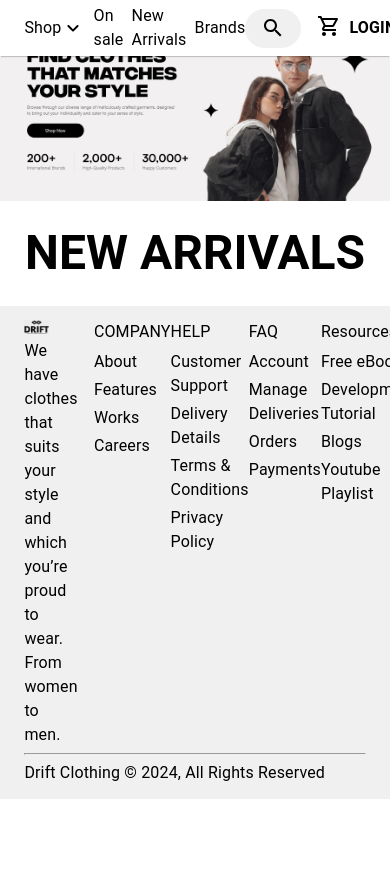
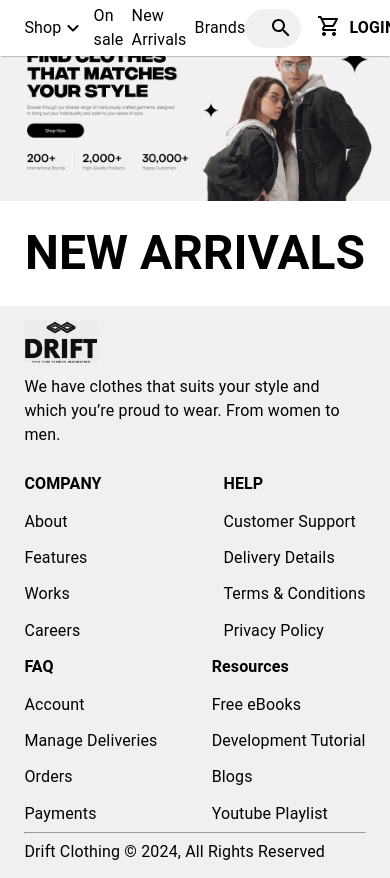
Before and after one commit to ShekarLmson64/drift, a Next.js app: page / in a window 390 px wide. Before the commit the page ends 844 px from the top, so only its background shows below. Built offline with nearby package versions, Linux system fonts and the light colour scheme.

Commit message:
made footer responsive

```diff
--- a/src/components/footer/footer.component.tsx
+++ b/src/components/footer/footer.component.tsx
@@ -1,31 +1,33 @@
 import React from 'react'
-import { ColumnStack, FooterBox } from './footer.styles'
+import { ColumnStack, DynamicStack, FooterBox } from './footer.styles'
 import FooterList from './footerList.component'
 import footerData from "./footerItems.json"
 import { Box, Stack, Typography } from '@mui/material'
 import Dimage from '../custom/customImage/customImage'
-import { DesktopPxToVw } from '@/utils/pxToVw'
+import { DesktopPxToVw, MobilePxToVw } from '@/utils/pxToVw'
+import { useMobileCheck } from '@/customHooks/mobileCheck'
 
 export default function Footer() {
     const { description, items, rights } = footerData
+    const isMobile = useMobileCheck()
     return (
         <FooterBox>
-            <Stack flexDirection={"row"} width={"100%"} columnGap={DesktopPxToVw(80)}>
-                <ColumnStack maxWidth={DesktopPxToVw(400)}>
+            <DynamicStack>
+                <ColumnStack maxWidth={isMobile ? "unset" : DesktopPxToVw(400)}>
                     <Dimage
                         src={"/icons/home-icon.png"}
                         alt={"home-icon"}
                         width={'100%'}
                         height={'auto'}
                         styles={{
-                            maxWidth: DesktopPxToVw(120),
+                            maxWidth: isMobile ? MobilePxToVw(120) : DesktopPxToVw(120),
                             mixBlendMode: "multiply"
                         }}
                     />
                     <Typography>{description}</Typography>
                 </ColumnStack>
                 <FooterList items={items} />
-            </Stack>
+            </DynamicStack>
             <Box py={DesktopPxToVw(30)}>
                 <hr />
             </Box>
--- a/src/components/footer/footer.styles.tsx
+++ b/src/components/footer/footer.styles.tsx
@@ -1,4 +1,4 @@
-import { DesktopPxToVw } from "@/utils/pxToVw";
+import { DesktopPxToVw, MobilePxToVw } from "@/utils/pxToVw";
 import { Box, Stack, styled } from "@mui/material";
 
 export const FooterBox = styled(Box)(() => ({
@@ -10,10 +10,30 @@
 export const FooterStack = styled(Stack)(() => ({
     width: "100%",
     flexDirection: "row",
+    flexWrap: "wrap",
+    justifyContent: "space-between",
+    columnGap: DesktopPxToVw(30),
+    "@media (max-width: 640px)": {
+        rowGap: MobilePxToVw(20),
+        columnGap: MobilePxToVw(40),
+    },
+}))
+
+export const DynamicStack = styled(Stack)(() => ({
+    width: "100%",
+    flexDirection: "row",
+    columnGap: DesktopPxToVw(80),
+    "@media (max-width: 640px)": {
+        flexDirection: "column",
+        rowGap: MobilePxToVw(40),
+        columnGap: MobilePxToVw(80),
+    },
 }))
 
 export const ColumnStack = styled(Stack)(() => ({
-    width: "100%",
     flexDirection: "column",
-    rowGap: DesktopPxToVw(20)
+    rowGap: DesktopPxToVw(20),
+    "@media (max-width: 640px)": {
+        rowGap: MobilePxToVw(20),
+    },
 }))
--- a/src/components/footer/footerList.component.tsx
+++ b/src/components/footer/footerList.component.tsx
@@ -1,6 +1,6 @@
 import React from 'react'
 import { ColumnStack, FooterStack } from './footer.styles'
-import { Typography } from '@mui/material'
+import { Box, Typography } from '@mui/material'
 import Link from 'next/link'
 import { DesktopPxToVw } from '@/utils/pxToVw'
 
@@ -10,7 +10,7 @@
       {
         items?.map((footerItem: any) =>
           <ColumnStack>
-            <Typography mb={DesktopPxToVw(10)}>{footerItem?.title}</Typography>
+            <Typography mb={DesktopPxToVw(10)} fontWeight={600}>{footerItem?.title}</Typography>
             {
               footerItem?.options?.map((option: any) =>
                 <Link href={option?.url} key={option?.title}>
--- a/src/components/header/header.styles.tsx
+++ b/src/components/header/header.styles.tsx
@@ -50,11 +50,11 @@
     },
     marginRight: theme.spacing(2),
     marginLeft: 0,
-    width: DesktopPxToVw(500),
+    width: DesktopPxToVw(600),
 }));
 
 export const SearchIconWrapper = styled(Box)(({ theme }) => ({
-    padding: theme.spacing(0, 2),
+    padding: theme.spacing(0, 3),
     height: '100%',
     position: 'absolute',
     pointerEvents: 'none',
--- a/src/styles/globals.css
+++ b/src/styles/globals.css
@@ -118,6 +118,7 @@
 body {
   max-width: 100vw;
   overflow-x: hidden;
+  padding: 0;
 }
 
 body {
```
